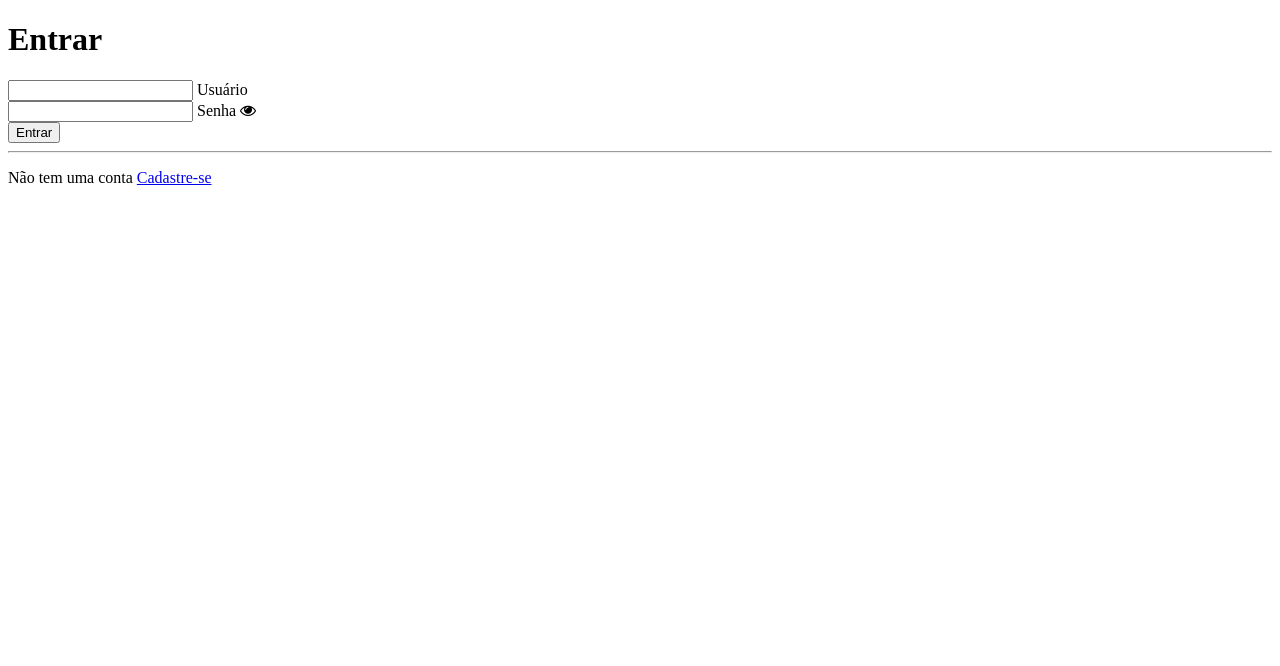
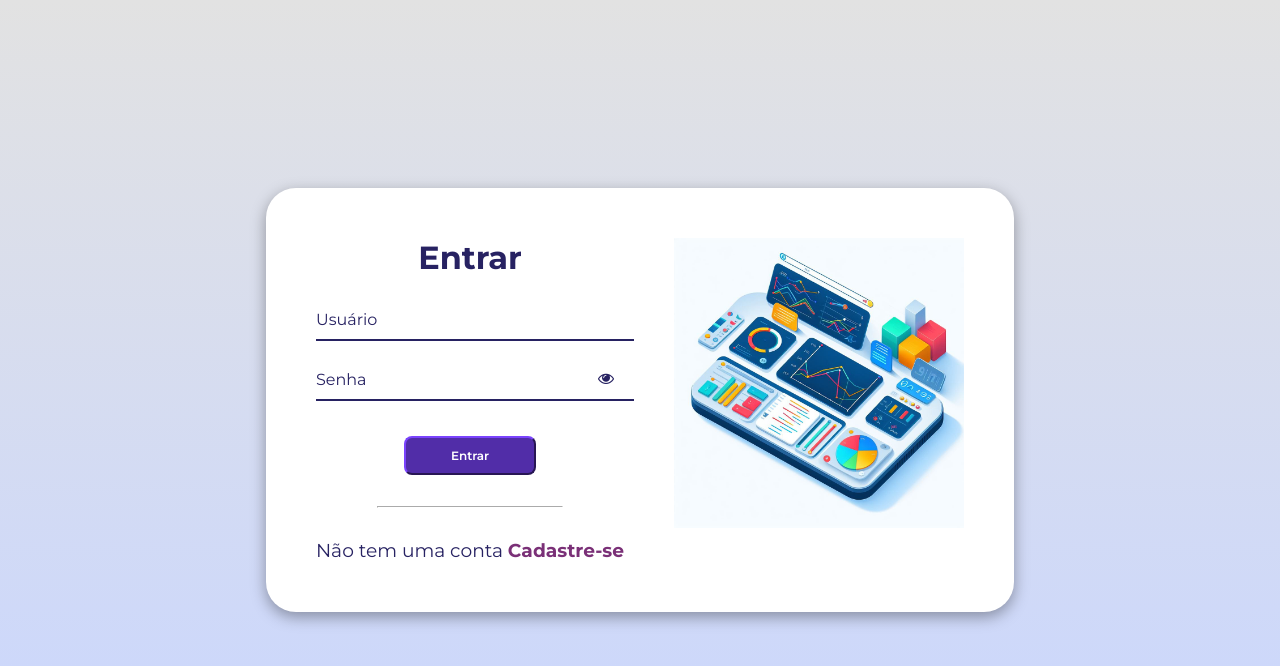
Before and after one commit to alexandra002dev/Tela-de-Cadastro-e-Login, a plain HTML site: page index.html in a window 1280 px wide. Drawn offline with Linux system fonts and the light colour scheme; the site is published under a folder, as on GitHub Pages, so addresses that start at the root find nothing.

Commit message:
Update index.html

```diff
--- a/index.html
+++ b/index.html
@@ -4,7 +4,7 @@
     <meta charset="UTF-8">
     <meta name="viewport" content="width=device-width, initial-scale=1.0">
     <title>Login</title>
-    <link rel="stylesheet" href="/css/style.css">
+    <link rel="stylesheet" href="./css/style.css">
 </head>
 <body>
 <head>
@@ -36,7 +36,7 @@
             </p>
         </form>
         <div class="container_rigth">
-            <img src="/css/imagem/Imagem do WhatsApp de 2023-10-28 à(s) 05.43.23_c99af044.jpg" alt="" srcset="">
+            <img src="./css/imagem/Imagem do WhatsApp de 2023-10-28 à(s) 05.43.23_c99af044.jpg" alt="" srcset="">
         </div>
         </div>
     </div>
```
